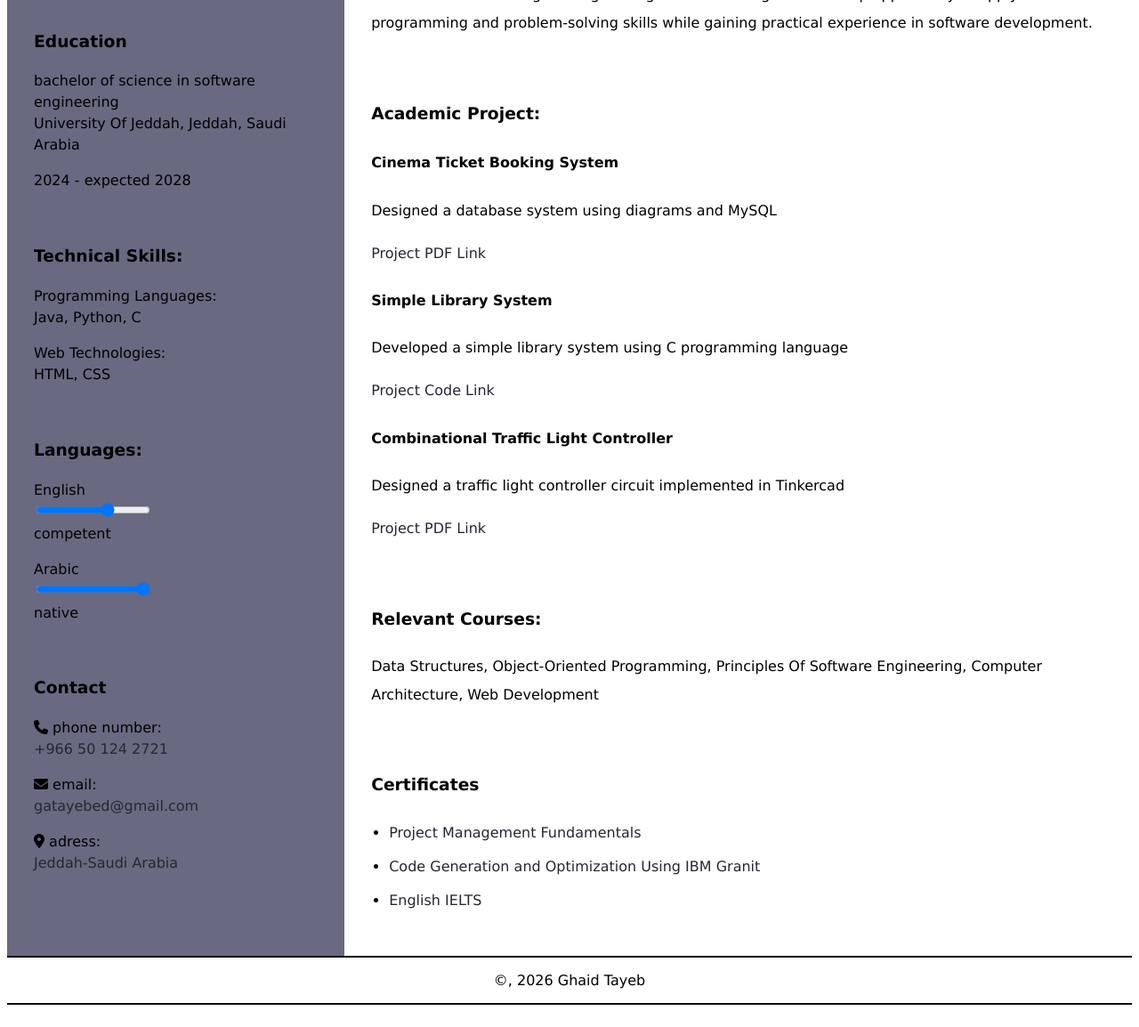
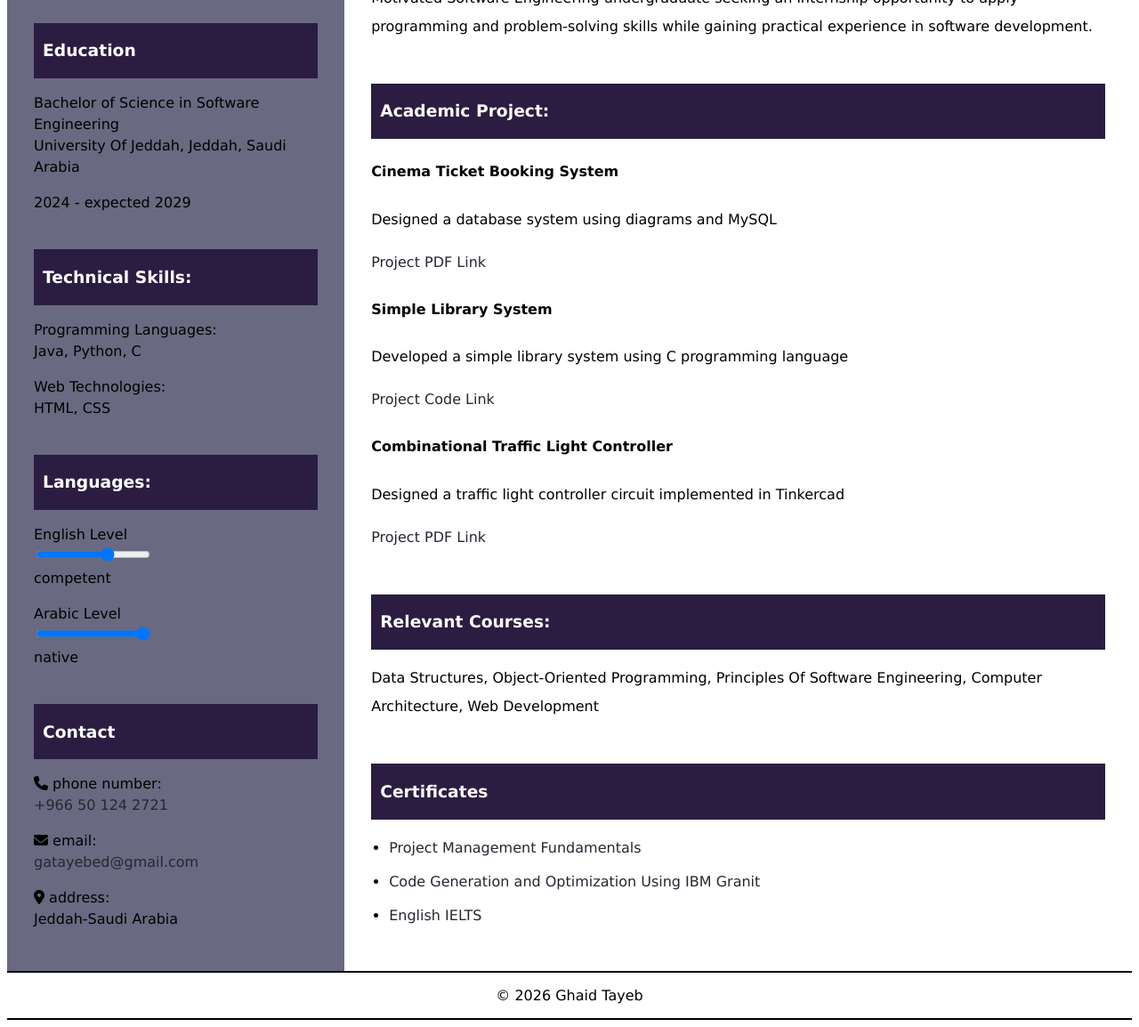
Before and after one commit to ghaid06/ghaid06.github.io, a plain HTML site: page index.html in a window 1280 px wide. Shown: the part 168-1322 px from the top of the page at 89% size. Drawn offline with Linux system fonts and the light colour scheme.

Commit message:
Update index.html

```diff
--- a/index.html
+++ b/index.html
@@ -7,6 +7,7 @@
     <link rel="stylesheet"  href="./css/style.css">
     <!--for icons -->
     <link rel="stylesheet" href="https://cdnjs.cloudflare.com/ajax/libs/font-awesome/6.5.0/css/all.min.css">
+
 </head>
 <body>
 
@@ -16,61 +17,61 @@
 
        <header>
     <h1>Ghaid Tayeb</h1>
-    <h3>Software Engineering Undergraduate</h3>
+    <h2>Software Engineering Undergraduate</h2>
      </header>
      <br>
 
     <!--education-->
-    <nav class="navBar">
+    <div class="topic">
     <h3>Education</h3>
-    </nav>
-    <p>bachelor of science in software engineering
+    </div>
+    <p>Bachelor of Science in Software Engineering
         <br>
         University Of Jeddah, Jeddah, Saudi Arabia </p>
-   <p>2024 - expected 2028</p>
+   <p>2024 - expected 2029</p>
    <br>
-   <nav class="navBar">
+   <div class="topic">
              <h3>Technical Skills:</h3>
-             </nav>
+             </div>
     <p>Programming Languages: <br> Java, Python, C </p>
      <p> Web Technologies: <br> HTML, CSS </p>
 
        <br>
-   <nav class="navBar">
+   <div class="topic">
              <h3>Languages:</h3>
-             </nav>
-     <p>English  <br> <input type="range" max="10" value="6.5"> <br> competent </p>
-     <p>Arabic <br> <input type="range" max="10" value="10"> <br> native </p>
+             </div>
+     <p><label for="english"> English Level </label><br> <input type="range" max="10" value="6.5" id="english"> <br> competent </p>
+     <p><label for="arabic"> Arabic Level </label><br>   <input type="range" max="10" value="10" id="arabic"> <br> native </p>
    <br>
-<nav class="navBar">
+<div class="topic">
       <h3>Contact</h3>
-</nav>
+</div>
     <p> <i class="fas fa-phone"></i>
         phone number: <br> <a href="tel:+966501242721"> +966 50 124 2721 </a> </p>
     <p><i class="fas fa-envelope"></i>
-        email: <br>  <a href="https://outlook.office365.com/mail/login.html?bO=1#authRedirect=true"> gatayebed@gmail.com </a></p>
+        email: <br>  <a href="mailto:gatayebed@gmail.com"> gatayebed@gmail.com </a></p>
     <p> <i class="fas fa-map-marker-alt"></i>
-        adress: <br> <a href=""> Jeddah-Saudi Arabia </a> </p>
+        address: <br> Jeddah-Saudi Arabia  </p>
 
    </section>
    <!--end left area-->
 
    <!--middle area-->
     <section id="middlecolumn">
-    <nav class="navBar">
+    <div class="topic">
     <h3>Objectives</h3>
-    </nav>
+    </div>
    <p>Motivated Software Engineering undergraduate seeking an
     internship opportunity to apply programming and problem-solving
     skills while gaining practical experience in software development.</p>
    <br>
 
-    <nav class="navBar">
+    <div class="topic">
 <h3>Academic Project:</h3>
-        </nav>
+        </div>
      <h4>Cinema Ticket Booking System</h4>
     <p>Designed a database system using diagrams and MySQL</p>
-    <p><a href="./media/cinema ticket booking system.pdf">Project PDF Link</a></p>
+    <p><a href="./media/cinema-ticket-booking-system.pdf">Project PDF Link</a></p>
 
     <h4>Simple Library System </h4>
     <p> Developed a simple library system using C programming language</p>
@@ -78,29 +79,29 @@
 
     <h4>Combinational Traffic Light Controller</h4>
     <p>Designed a traffic light controller circuit implemented in Tinkercad</p>
-    <p><a href="./media/DLD project.pdf">Project PDF Link</a></p>
+    <p><a href="./media/DLD-project.pdf">Project PDF Link</a></p>
 
 <br>
-       <nav class="navBar">
+       <div class="topic">
         <h3>Relevant Courses:</h3>
-   </nav>
+   </div>
     <p>Data Structures, Object-Oriented Programming, Principles Of
         Software Engineering, Computer Architecture, Web Development </p>
 <br>
 
- <nav class="navBar">
+ <div class="topic">
             <h3>Certificates</h3>
-    </nav>
+    </div>
        <ul>
-<li><a href="./media/ibm certificate2.jpg">Project Management Fundamentals</a></li>
-<li><a href="./media/ibm certificate.jpg">Code Generation and Optimization Using IBM Granit</a></li>
+<li><a href="./media/ibm-certificate2.jpg">Project Management Fundamentals</a></li>
+<li><a href="./media/ibm-certificate.jpg">Code Generation and Optimization Using IBM Granit</a></li>
 <li><a href="./media/ielts.jpg">English IELTS</a></li>
 </ul>
 </section>
 <!--technical skills-->
 </div>
 <footer>
-<p> &copy, 2026 Ghaid Tayeb </p>
+<p> &copy; 2026 Ghaid Tayeb </p>
 </footer>
 
 
```
